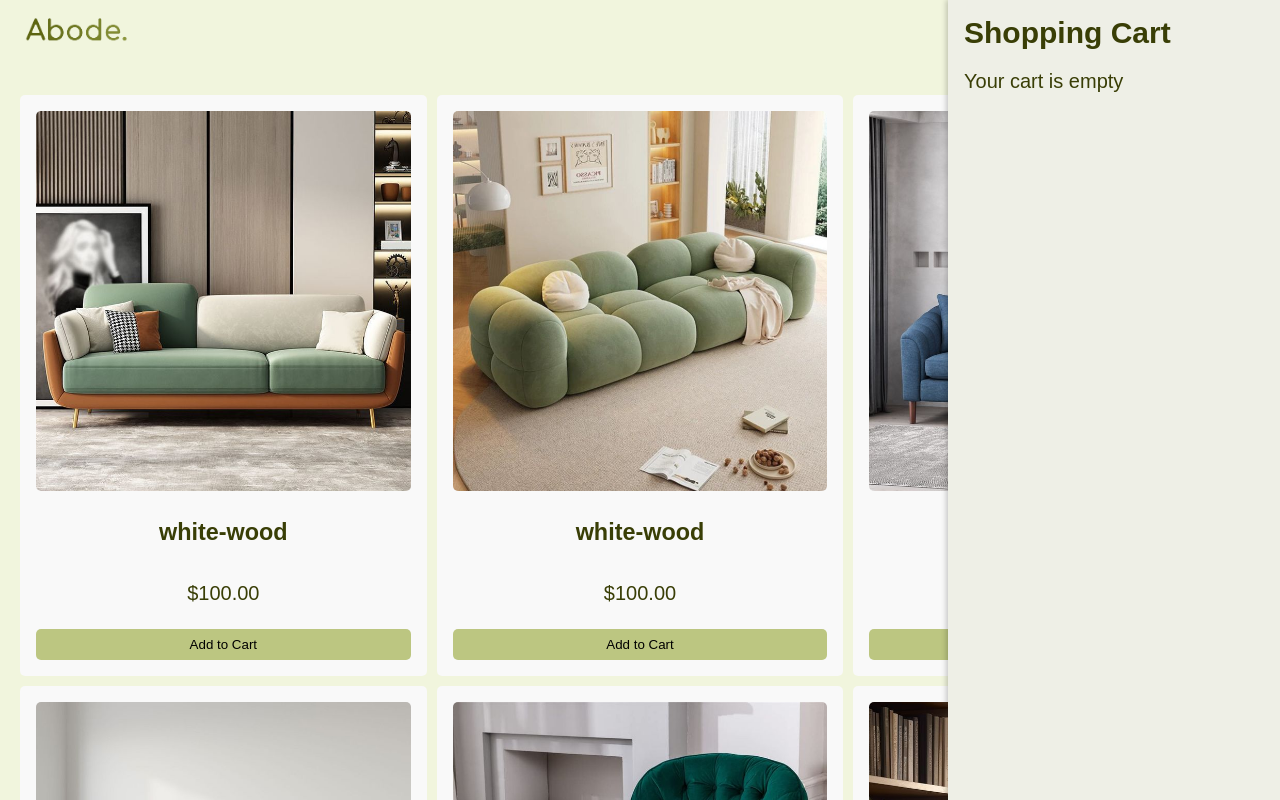
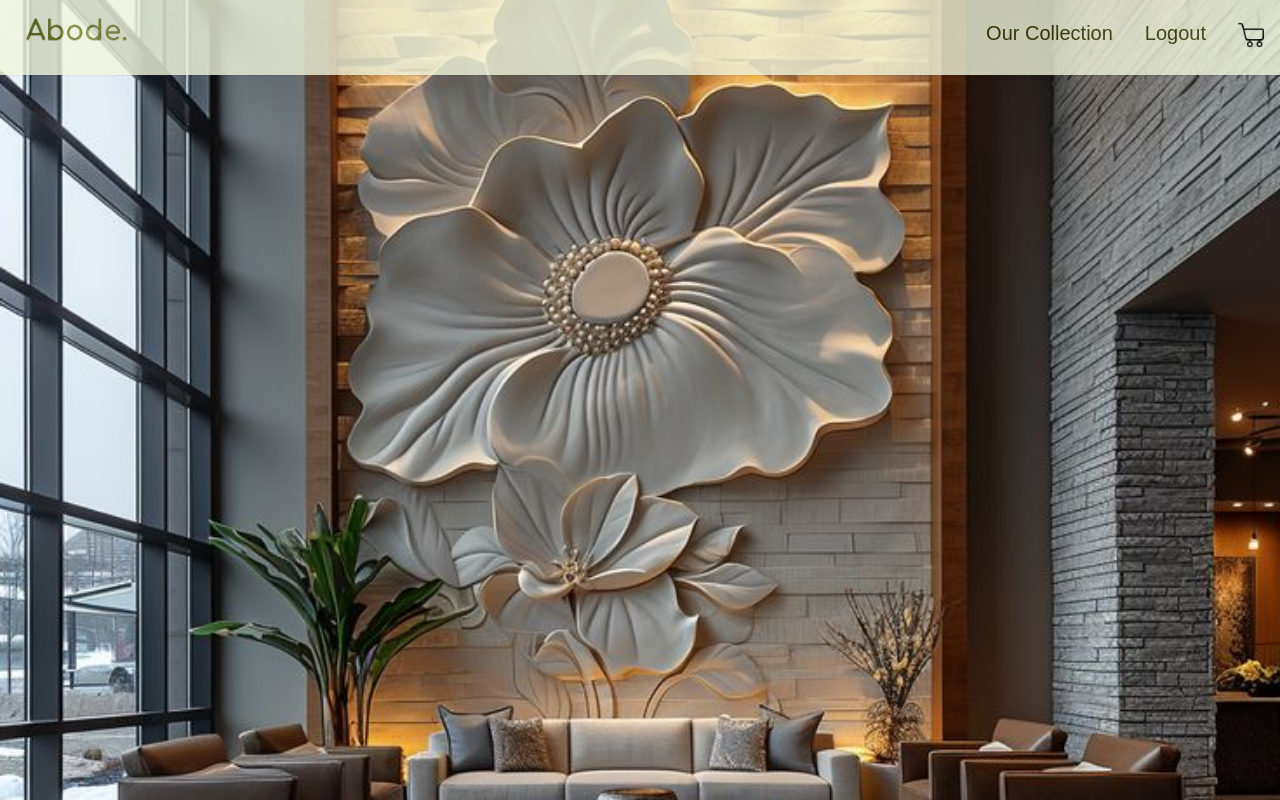
Before and after one commit to rhythm1124/Abode, a React (Create React App) app: page / in a window 1280 px wide. Shown: the top 800 px of the page. Built offline with nearby package versions, Linux system fonts and the light colour scheme; the HTML template or start-up script is replaced by a standard one.

Commit message:
Update App.js

```diff
--- a/src/App.js
+++ b/src/App.js
@@ -2,9 +2,9 @@ import './App.css';
 // import LoginPage from './components/login_page';
 // import SignupPage from './components/signup_page';
 // import WelcomePage from './components/welcomepage';
-// import Main from './components/main.js';
+import Main from './components/main.js';
 // import ContactUs from './components/ContactUs.js';
-import Collection from './components/Collection.js';
+// import Collection from './components/Collection.js';
 // import CartDropdown from './components/CartDropdown.js';
 
 function App() {
@@ -14,8 +14,8 @@ function App() {
       {/* <SignupPage/> */}
       {/* <WelcomePage/> */}
       {/* <CartDropdown/> */}
-      {/* <Main/> */}
-      <Collection/>
+      <Main/>
+      {/* <Collection/> */}
       {/* <SignupPage/> */}
       {/* <ContactUs/> */}
     </div>
```
